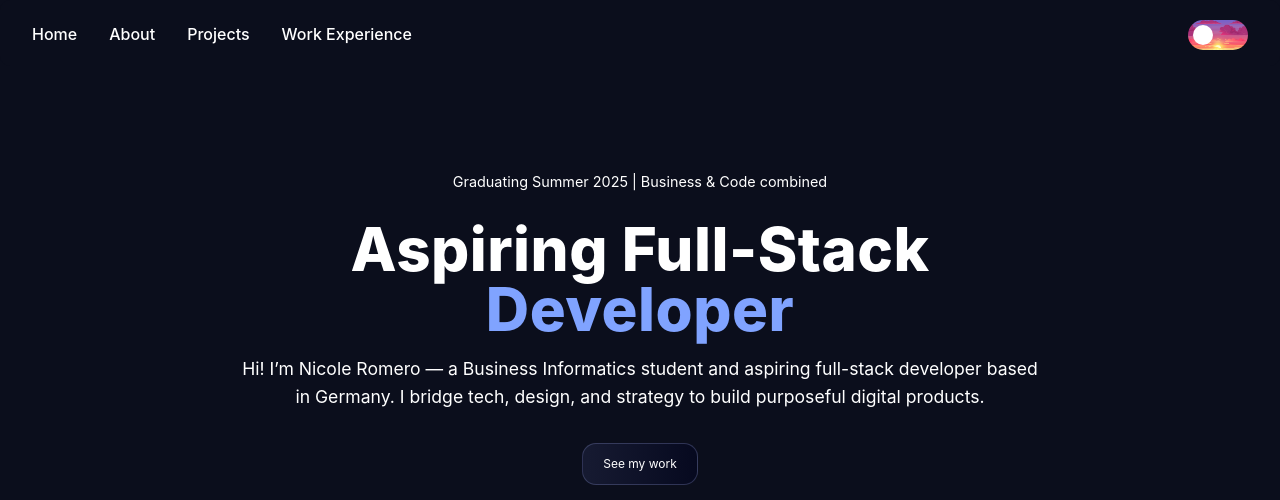
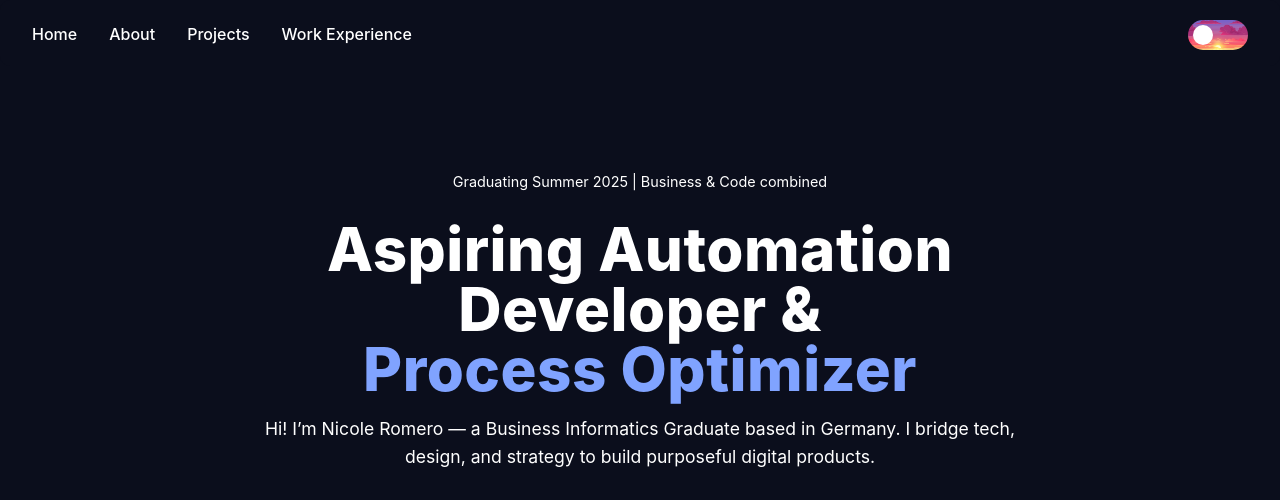
Before and after one commit to nicoleromeroo/Personal-Website, a plain HTML site: page index.html in a window 1280 px wide. Shown: the top 500 px of the page. Drawn offline with Linux system fonts and the light colour scheme.

Commit message:
Changed title

```diff
--- a/index.html
+++ b/index.html
@@ -34,10 +34,10 @@
     <section id="hero" class="hero">
         <p class="small-header">Graduating Summer 2025 | Business & Code combined</p>
         <h1 class="title-header">
-            Aspiring Full-Stack <br />
-            <span class="purple-text">Developer</span>
+            Aspiring Automation Developer &  <br />
+            <span class="purple-text">Process Optimizer</span>
         </h1>
-        <p class="short-description">Hi! I’m Nicole Romero — a Business Informatics student and aspiring full-stack developer based in Germany.
+        <p class="short-description">Hi! I’m Nicole Romero — a Business Informatics Graduate based in Germany.
             I bridge tech, design, and strategy to build purposeful digital products.</p>
         <button class="projects-link">See my work</button>
         <div class="socials">
```
